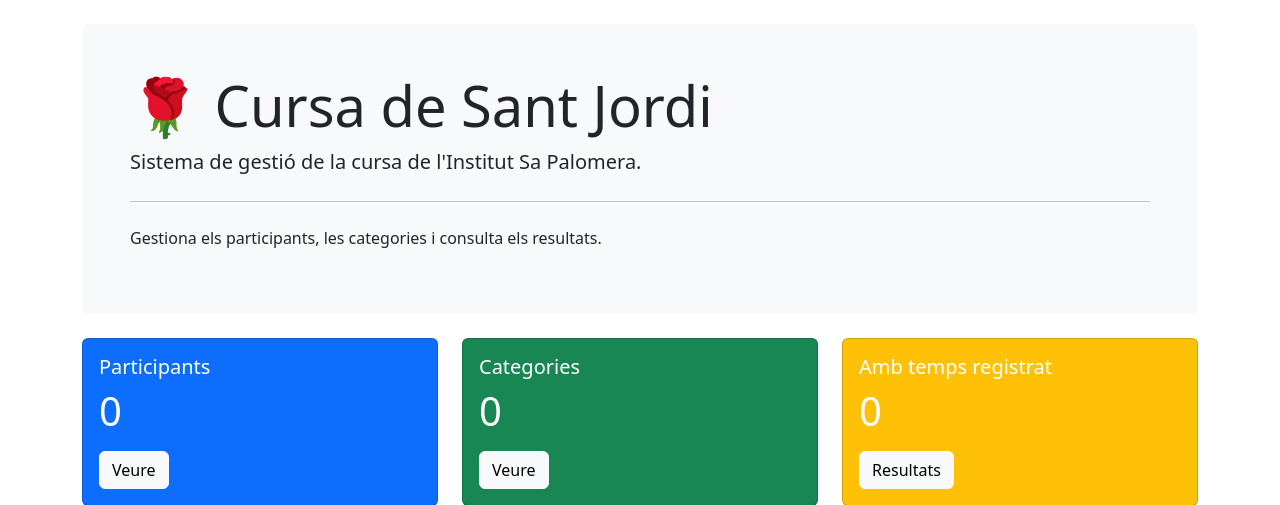
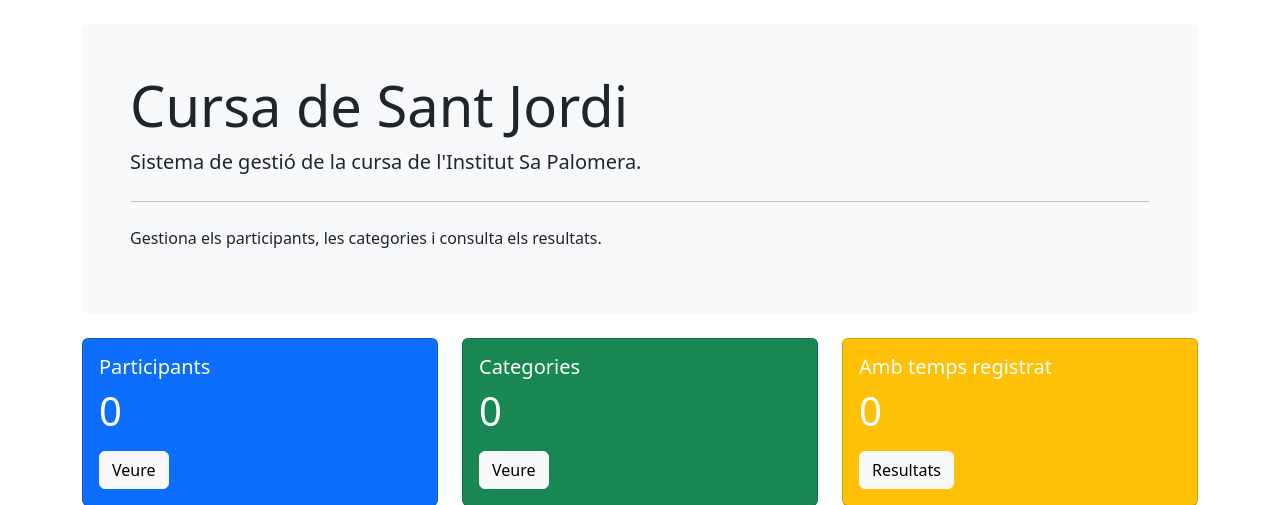
Before and after one commit to axelrodriguez5/cursa_santjordi, a Django app: page / in a window 1280 px wide. Shown: the part 56-561 px from the top of the page. Run offline with Django 5.2, Linux system fonts and the light colour scheme; data that the repository does not hold is empty.

Commit message:
Update index.html

```diff
--- a/cursa/templates/cursa/index.html
+++ b/cursa/templates/cursa/index.html
@@ -4,7 +4,7 @@
 
 {% block content %}
 <div class="jumbotron bg-light p-5 rounded">
-    <h1 class="display-4">🌹 Cursa de Sant Jordi</h1>
+    <h1 class="display-4"> Cursa de Sant Jordi</h1>
     <p class="lead">Sistema de gestió de la cursa de l'Institut Sa Palomera.</p>
     <hr class="my-4">
     <p>Gestiona els participants, les categories i consulta els resultats.</p>
```
